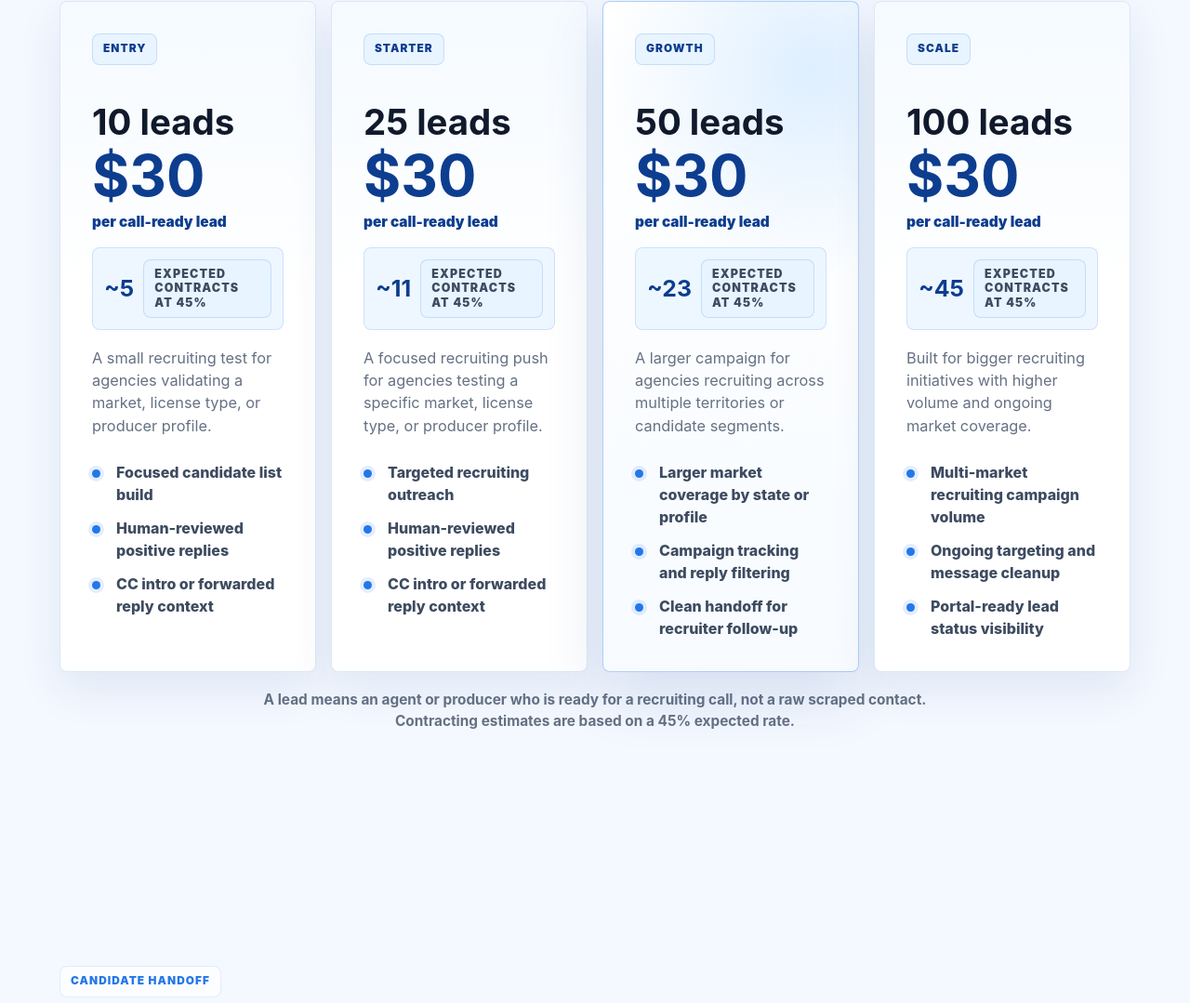
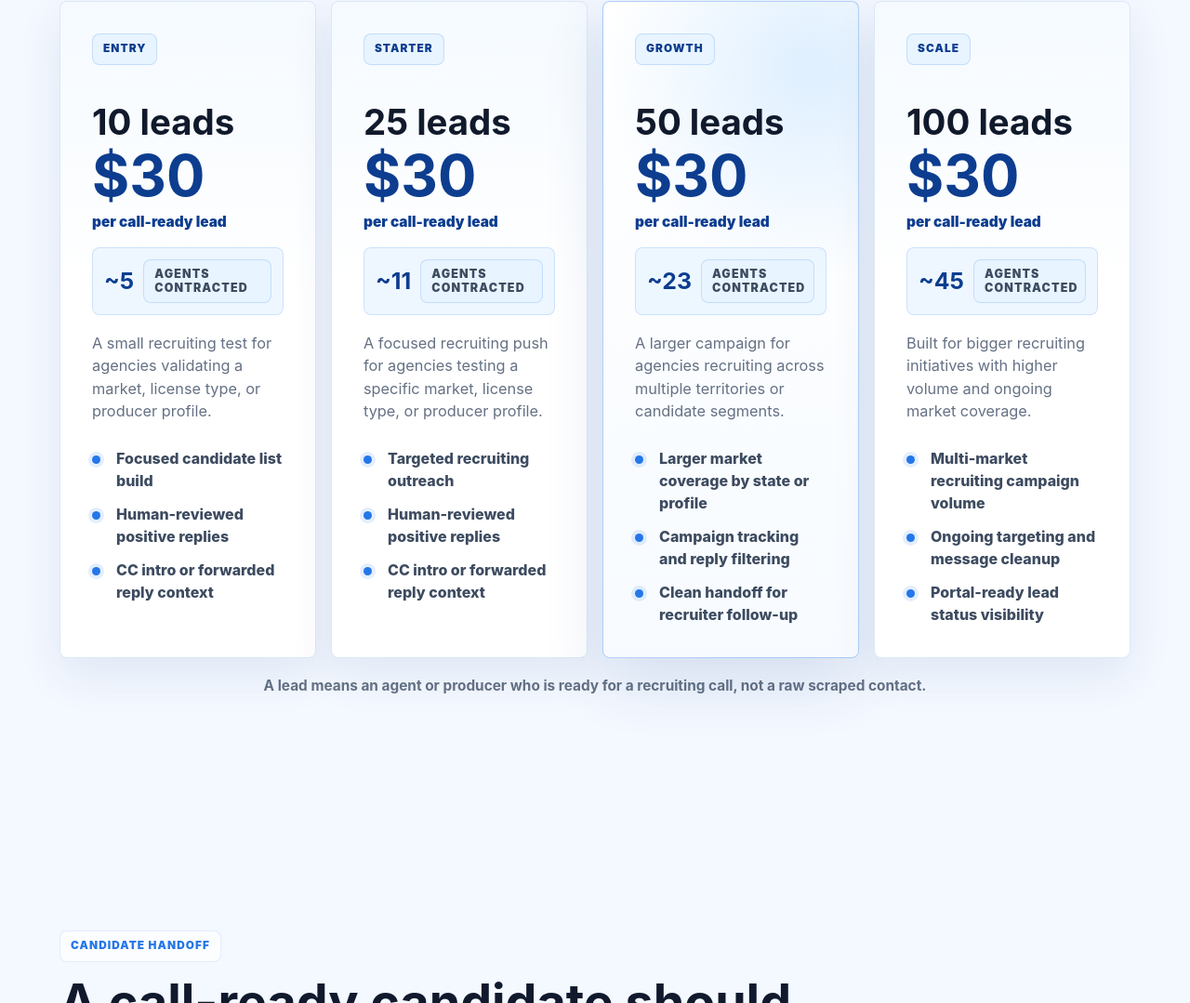
Before and after one commit to cshaw120100/simplybookedmeetings, a website built with Vite: page agentrecruitment.html in a window 1280 px wide. Shown: the part 4085-5164 px from the top of the page at 93% size. Built offline with nearby package versions, Linux system fonts and the light colour scheme.

Commit message:
Simplify recruitment contract estimate labels

```diff
--- a/agentrecruitment.html
+++ b/agentrecruitment.html
@@ -253,7 +253,7 @@
             <p class="tier-price-note">per call-ready lead</p>
             <div class="contracting-rate">
               <b>~5</b>
-              <span>expected contracts at 45%</span>
+              <span>agents contracted</span>
             </div>
             <p>A small recruiting test for agencies validating a market, license type, or producer profile.</p>
             <ul>
@@ -269,7 +269,7 @@
             <p class="tier-price-note">per call-ready lead</p>
             <div class="contracting-rate">
               <b>~11</b>
-              <span>expected contracts at 45%</span>
+              <span>agents contracted</span>
             </div>
             <p>A focused recruiting push for agencies testing a specific market, license type, or producer profile.</p>
             <ul>
@@ -285,7 +285,7 @@
             <p class="tier-price-note">per call-ready lead</p>
             <div class="contracting-rate">
               <b>~23</b>
-              <span>expected contracts at 45%</span>
+              <span>agents contracted</span>
             </div>
             <p>A larger campaign for agencies recruiting across multiple territories or candidate segments.</p>
             <ul>
@@ -301,7 +301,7 @@
             <p class="tier-price-note">per call-ready lead</p>
             <div class="contracting-rate">
               <b>~45</b>
-              <span>expected contracts at 45%</span>
+              <span>agents contracted</span>
             </div>
             <p>Built for bigger recruiting initiatives with higher volume and ongoing market coverage.</p>
             <ul>
@@ -312,7 +312,7 @@
           </article>
         </div>
         <p class="pricing-note">
-          A lead means an agent or producer who is ready for a recruiting call, not a raw scraped contact. Contracting estimates are based on a 45% expected rate.
+          A lead means an agent or producer who is ready for a recruiting call, not a raw scraped contact.
         </p>
       </section>
 
```
